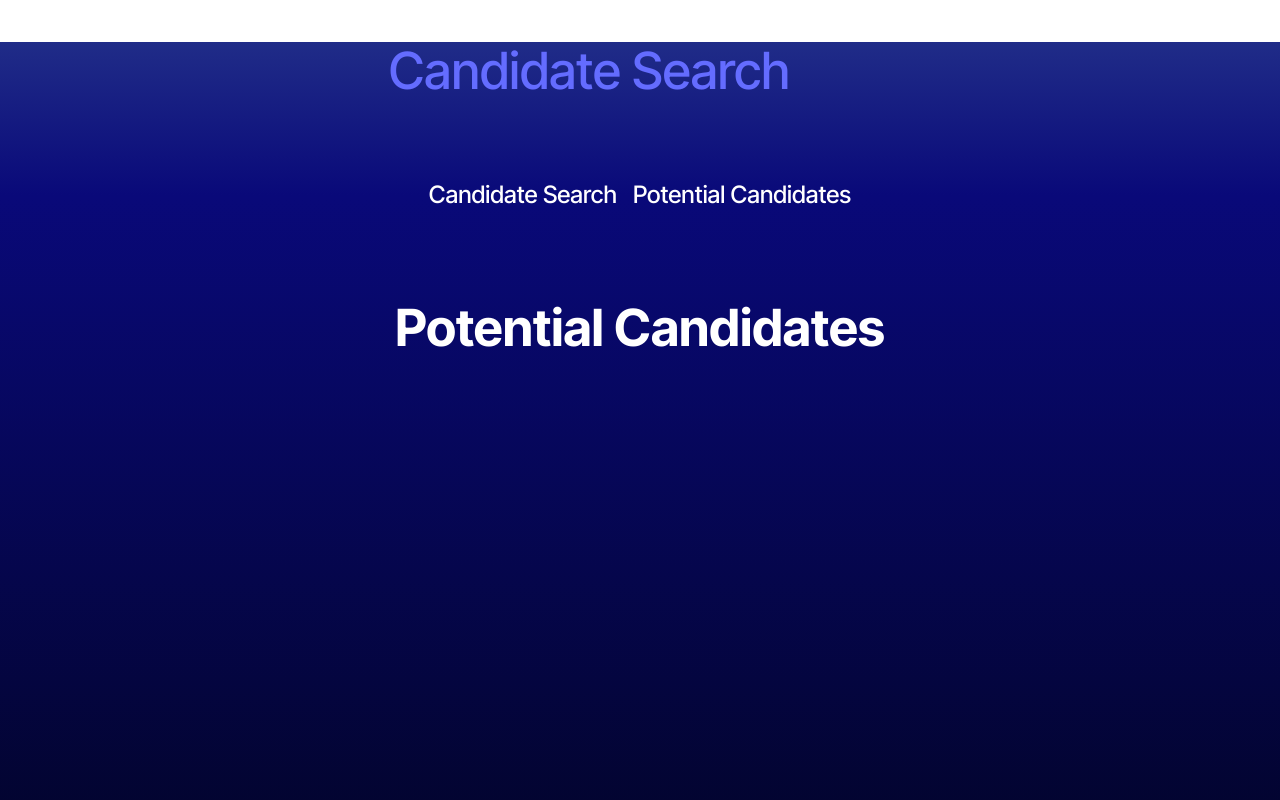
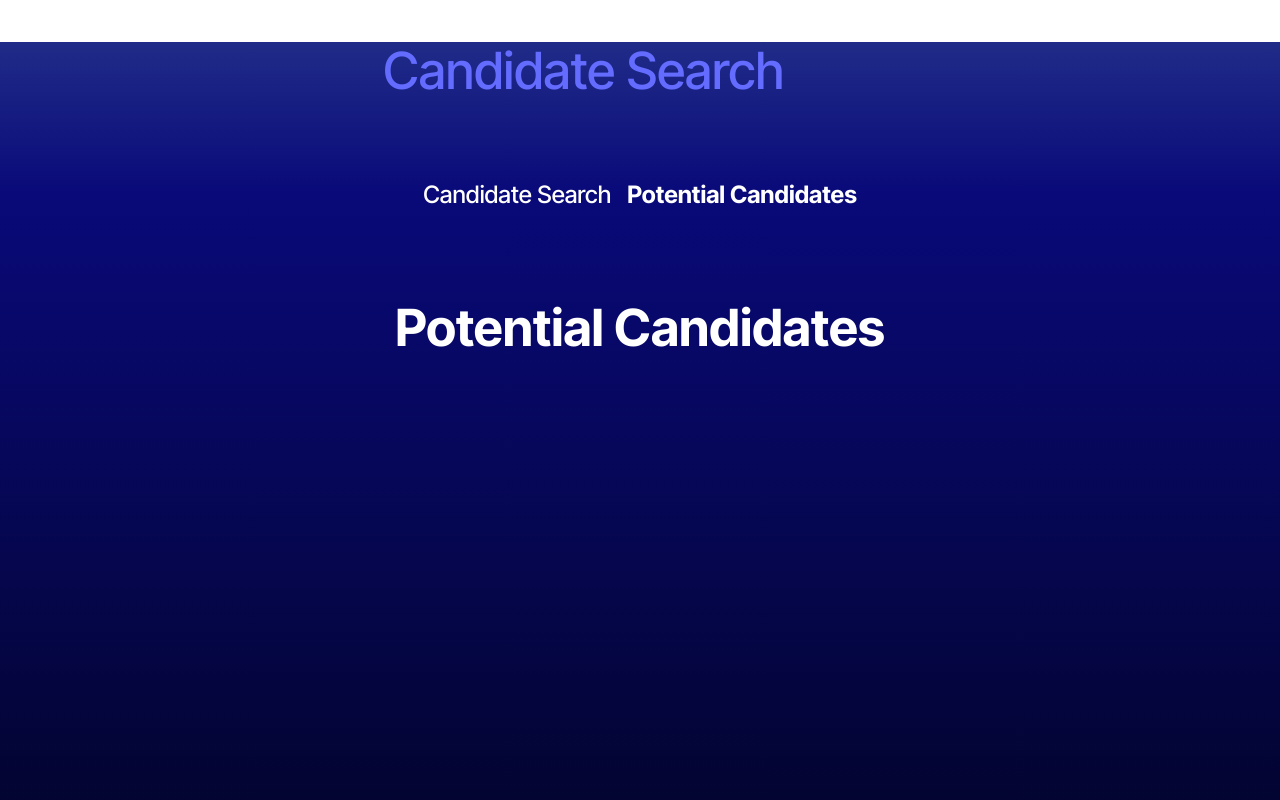
Before and after one commit to NickDavis07/Candidate-Search, a React (Vite) app: page /SavedCandidates in a window 1280 px wide. Shown: the top 800 px of the page. Built offline with nearby package versions, Linux system fonts and the light colour scheme.

Commit message:
Navbar now correctly navigates user between Candidate Search and Potential Candidates.

```diff
--- a/src/components/Nav.tsx
+++ b/src/components/Nav.tsx
@@ -24,9 +24,9 @@ const Nav = () => {
         <li className='nav-item'>
           <h2>
             <Link
-              to='/saved'
+              to='/SavedCandidates'
               className={
-                currentPage === '/saved' ? 'nav-link active' : 'nav-link'
+                currentPage === '/SavedCandidates' ? 'nav-link active' : 'nav-link'
               }
             >
               Potential Candidates
```
